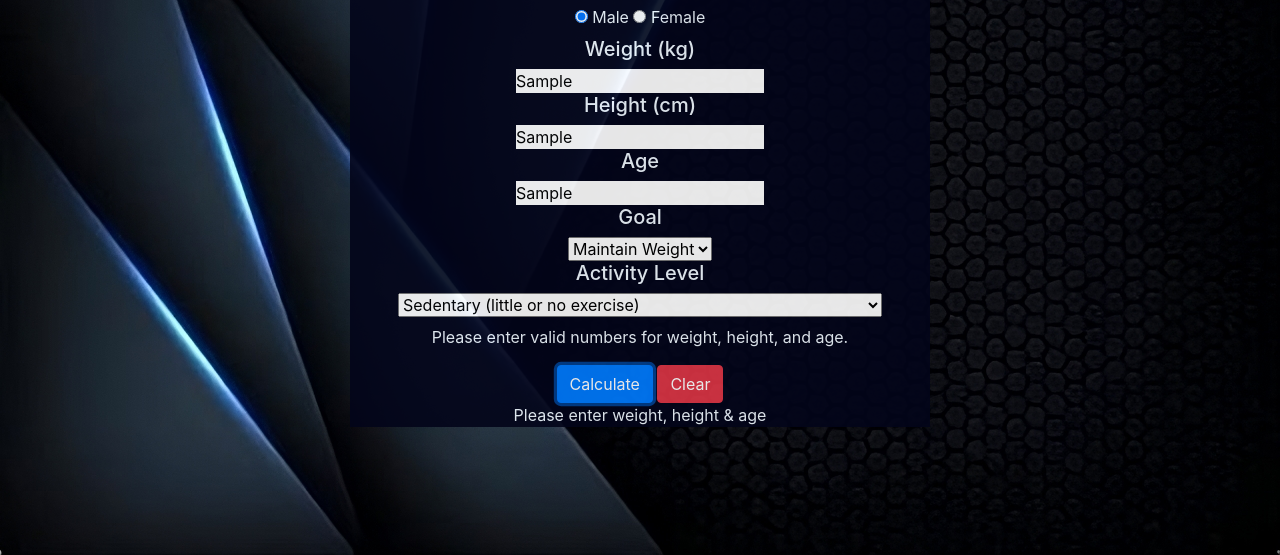
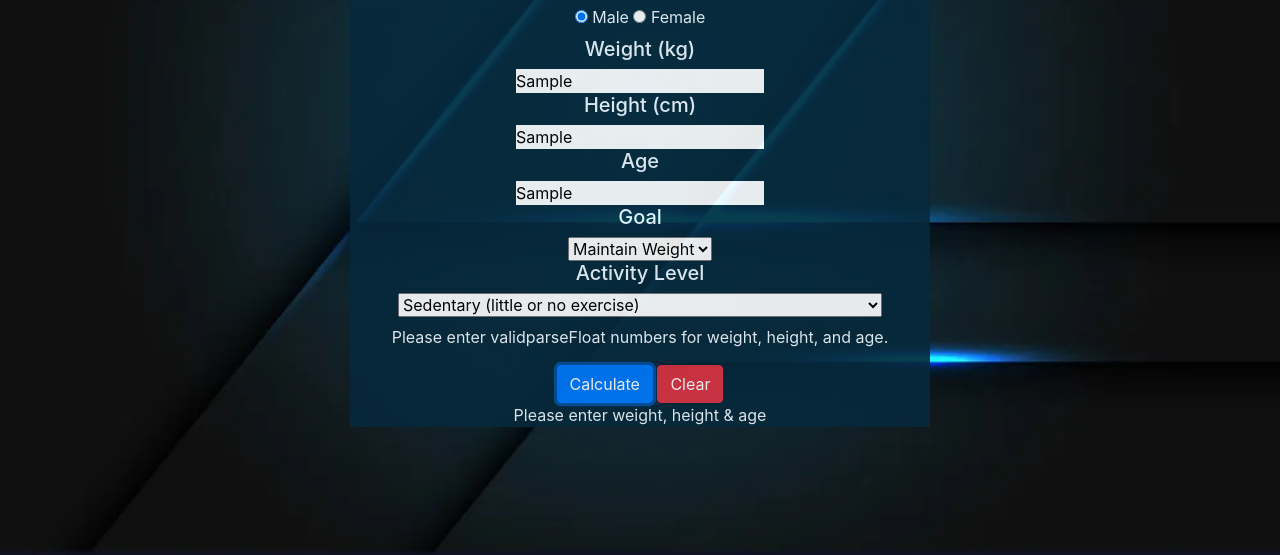
Before and after one commit to Abdelatifshj/projet, a plain HTML site: page index.html in a window 1280 px wide. Both pictures are taken after typing "Sample", "Sample", "Sample" into the empty fields and a click on the button "Calculate". Shown: the part 245-800 px from the top of the page. Drawn offline with nearby package versions, Linux system fonts and the light colour scheme.

Commit message:
Add files via upload

```diff
--- a/java.js
+++ b/java.js
@@ -6,29 +6,35 @@ const age = document.getElementById("age");
 const height = document.getElementById("hi");
 const weight = document.getElementById("we");
 const activityLevel = document.getElementById("activityLevel");
-const goal = document.getElementById("goal");
+const goal = document.getElementById("goal");//retuen un objet li 3andah hada id
 
 function calculateBMR(weight, height, age, gender) {
     if (gender === "male") {
         return 10 * weight + 6.25 * height - 5 * age + 5;
+    } else if (gender === "female") {
+        return 10 * weight + 6.25 * height - 5 * age - 161;
+    } else {
+
+        return NaN;
     }
-    return 10 * weight + 6.25 * height - 5 * age - 161;
 }
 
+
 calculateBtn.addEventListener("click", () => {
-    let genderValue = document.querySelector(".calories-cal input[name='gender']:checked").value;
-    let weightValue = parseFloat(weight.value);
+    let genderValue = document.querySelector(".calories-cal input[name='gender']:checked").value;//select male or female an reseviha dans cette variable
+    let weightValue = parseFloat(weight.value);//convert un string to float w resrvih dans cette var
     let heightValue = parseFloat(height.value);
     let ageValue = parseFloat(age.value);
     let goalValue = goal.value;
 
     if (isNaN(weightValue) || isNaN(heightValue) || isNaN(ageValue)) {
-        calories.innerHTML = "Please enter valid numbers for weight, height, and age.";
+        calories.innerHTML = "Please enter validparseFloat numbers for weight, height, and age.";
         return;
     }
 
     let BMR = calculateBMR(weightValue, heightValue, ageValue, genderValue);
-    let activityMultiplier = parseFloat(activityLevel.value);
+
+    let activityMultiplier = (activityLevel.value);
 
     if (isNaN(activityMultiplier)) {
         calories.innerHTML = "Please select your activity level.";
@@ -36,8 +42,8 @@ calculateBtn.addEventListener("click", () => {
     }
 
     let TDEE = BMR * activityMultiplier;
+
     let dailyCaloriesMin, dailyCaloriesMax;
-    let message;
 
   if (goalValue === "maintain") {
     dailyCaloriesMin = TDEE - 100;
--- a/style.css
+++ b/style.css
@@ -1,5 +1,5 @@
 body {
-    background: url(3.jpeg);
+    background: url(5.webp);
     height: 100vh;
     width: 100%;
     background-size: cover;
@@ -39,7 +39,7 @@ body {
 }
 
 .left-data {
-    background-color: rgb(3, 5, 26);
+    background-color: rgb(6, 41, 59);
     opacity: 0.9;
     text-align: center;
     height: 100%;
```
Also changed, not shown: 5.webp (added), index.html (line endings or trailing spaces), 1 other file.
